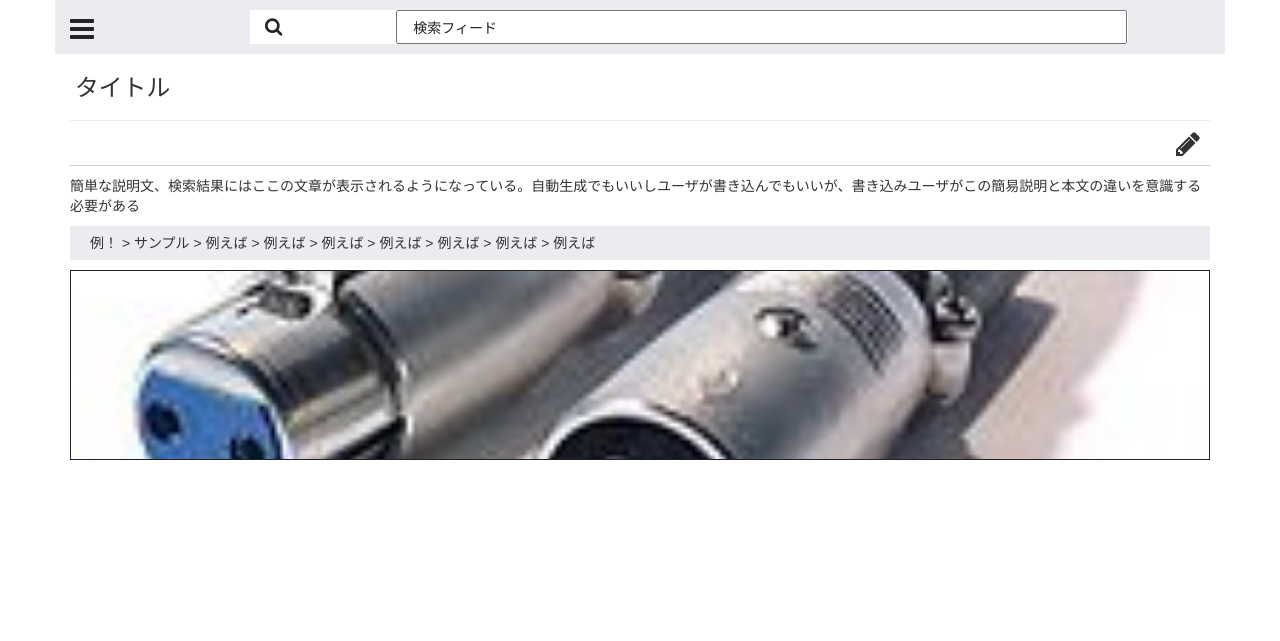
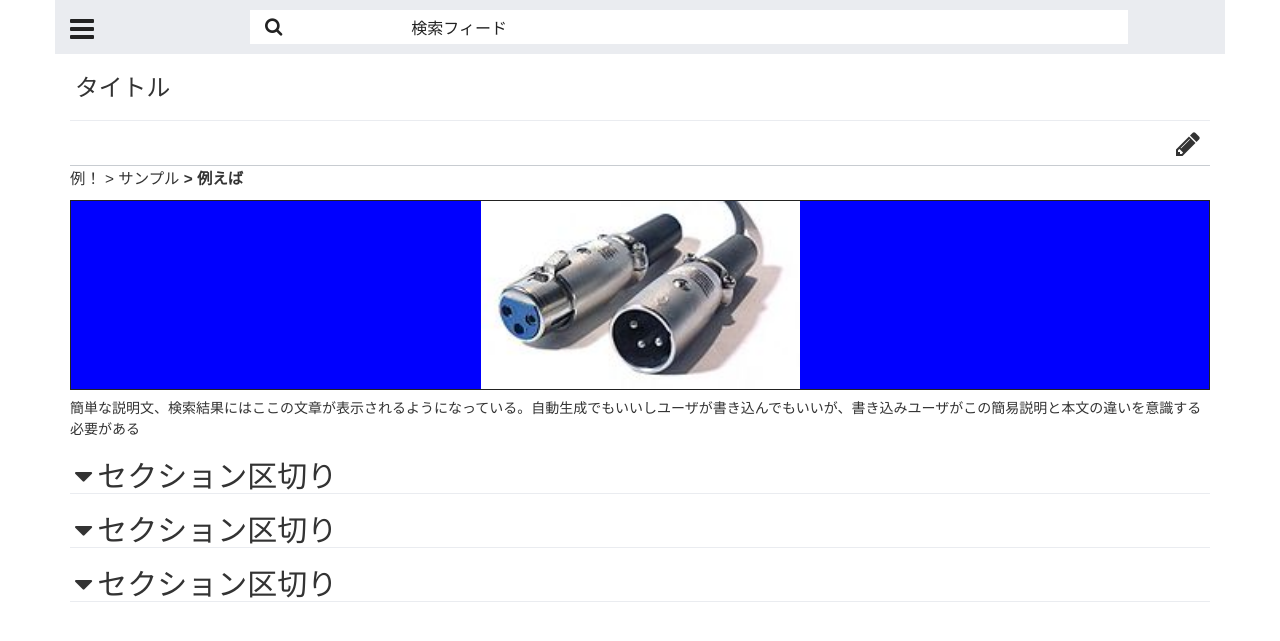
Before and after one commit to MagmaChocolate/LBT_Wiki, a PHP site: page / in a window 1280 px wide. Shown: the top 641 px of the page. Run offline with PHP 8.4, Linux system fonts and the light colour scheme.

Commit message:
[update] アコーディオンメニュー実装
本文のセクション区切り

```diff
--- a/index.html
+++ b/index.html
@@ -65,21 +65,28 @@
       <h1>タイトル</h1>
       <div class="tools"><i class="fa fa-pencil fa-2x"></i></div>
     </div>
-    <div class="description">
-      簡単な説明文、検索結果にはここの文章が表示されるようになっている。自動生成でもいいしユーザが書き込んでもいいが、書き込みユーザがこの簡易説明と本文の違いを意識する必要がある
-    </div>
     <ul class="breadcrumb-list">  <!-- パンくずリスト -->
       <li class="breadcrumb-contents">例！</li>
       <li class="breadcrumb-contents">サンプル</li>
       <li class="breadcrumb-contents">例えば</li>
-      <li class="breadcrumb-contents">例えば</li>
-      <li class="breadcrumb-contents">例えば</li>
-      <li class="breadcrumb-contents">例えば</li>
-      <li class="breadcrumb-contents">例えば</li>
-      <li class="breadcrumb-contents">例えば</li>
-      <li class="breadcrumb-contents">例えば</li>
     </ul>
-    <div class="eyecatch">
+    <div class="eyecatch"></div> <!-- アイキャッチ画像 -->
+    <div class="description">
+      簡単な説明文、検索結果にはここの文章が表示されるようになっている。自動生成でもいいしユーザが書き込んでもいいが、書き込みユーザがこの簡易説明と本文の違いを意識する必要がある
+    </div>
+    <div class="main-text"> <!-- 記事本文 -->
+      <h2><i class="fa fa-caret-down fa-1x"></i>セクション区切り</h2>
+      <div class="main-text-in-section">
+        <p>段落で落とすサンプルサンプルサンプルサンプルサンプルサンプルサンプルサンプルサンプルサンプルサンプルサンプルサンプルサンプルサンプル</p>
+      </div>
+      <h2><i class="fa fa-caret-down fa-1x"></i>セクション区切り</h2>
+      <div class="main-text-in-section">
+        <p>段落で落とすサンプルサンプルサンプルサンプルサンプルサンプルサンプルサンプルサンプルサンプルサンプルサンプルサンプルサンプルサンプル</p>
+      </div>
+      <h2><i class="fa fa-caret-down fa-1x"></i>セクション区切り</h2>
+      <div class="main-text-in-section">
+        <p>段落で落とすサンプルサンプルサンプルサンプルサンプルサンプルサンプルサンプルサンプルサンプルサンプルサンプルサンプルサンプルサンプル</p>
+      </div>
     </div>
   </div>
 </div>
--- a/resource/view.css
+++ b/resource/view.css
@@ -23,8 +23,11 @@ div .search-area{
 .fa-search{
   margin-top: 10px;
 }
-.search-text{
+input.search-text{
   height: 34px;
+  font-size: 16px;
+  border:none;
+  background:none;
 }
 
 /*サイドメニュー*/
@@ -63,7 +66,7 @@ div .search-area{
 
 
 /* 記事 */
-h1{ /* タイトル */
+div.main-contents h1{ /* タイトル */
   font-size: 1.7em;
   font-family: 'Linux Libertine','Georgia','Times',serif;
   margin-top: 20px;
@@ -85,12 +88,9 @@ i.fa-pencil{
 }
 
 ul.breadcrumb-list{ /* パンくずリスト */
-  background-color: #eaecf0;
-  margin-top: 10px;
-  padding-left: 20px;
-  padding-right: 20px;
-  padding-top: 0.5em;
-  padding-bottom: 0.5em;
+  margin-top: 2px;
+  padding-left: 0px;
+  font-size: 1.1em;
 }
 ul.breadcrumb-list li.breadcrumb-contents{
   display: inline;
@@ -101,10 +101,8 @@ ul.breadcrumb-list li.breadcrumb-contents:before{
 ul.breadcrumb-list li:first-child:before {
 content: ''; /* 最初のli要素から>>記号を消す */
 }
-
-
-div.description{ /* 簡易説明 */
-  margin-top: 10px;
+ul.breadcrumb-list li:last-child {
+  font-weight: bold;
 }
 
 
@@ -113,9 +111,36 @@ div.eyecatch{ /* アイキャッチ画像 */
   background-image: url("./img/xlr-200x118.jpg");
   background-repeat: no-repeat;
   background-position: center;
-  background-size: 100% auto;
+  background-size: auto 100%;
   width: 100%;
   height: 190px;
   box-sizing: border-box;
   border: solid 1px #222;
+  background-color: #00F;
 }
+
+
+div.description{ /* 簡易説明 */
+  margin-top: 8px;
+  margin-bottom: 16px;
+  line-height: 1.5em;
+}
+
+
+div.main-text h2{ /* セクション区切り */
+  border-bottom: solid 1px #eaecf0;
+}
+div.main-text h2 i.fa-caret-down,
+div.main-text h2 i.fa-caret-up{
+  margin-left: 5px;
+  margin-right: 5px;
+}
+
+div.main-text div.main-text-in-section{
+  display: none;
+}
+div.main-text-in-section p{ /* 文章 */
+  margin-top: 8px;
+  margin-bottom: 16px;
+  line-height: 1.5em;
+}
--- a/resource/view.js
+++ b/resource/view.js
@@ -3,3 +3,21 @@
   auther : MagmaChocolate
   lang : javascript, ja-jp
 */
+
+
+/**
+ * 本文、セクション区切り<h2>をアコーディオン化するスクリプト
+*/
+function initSection(){
+  $('div.main-text h2').on('click',function (){
+    if($('i',this).hasClass('fa-caret-down')){
+      $('i',this).removeClass('fa-caret-down');
+      $('i',this).addClass('fa-caret-up');
+    }else if ($('i',this).hasClass('fa-caret-up')) {
+      $('i',this).removeClass('fa-caret-up');
+      $('i',this).addClass('fa-caret-down');
+    }
+    $(this).next('div').toggle();
+  });
+}
+initSection();
```
